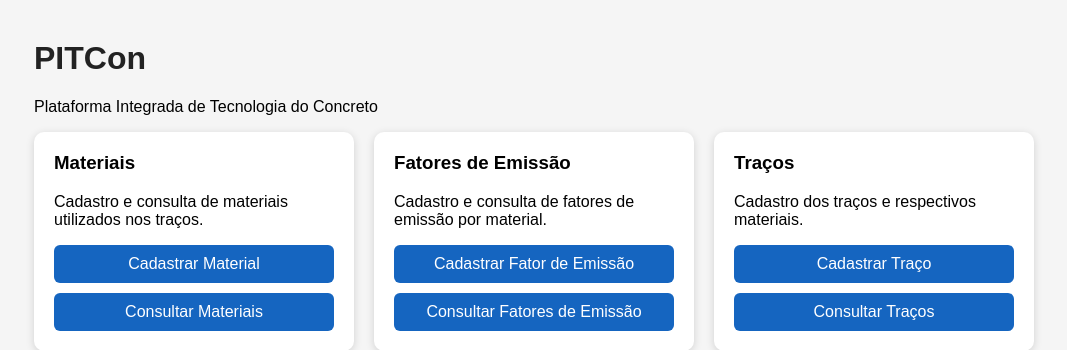
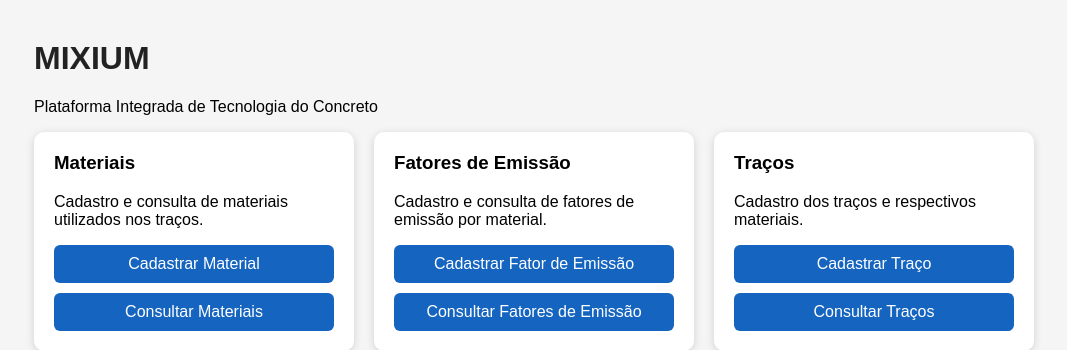
Before and after one commit to mixium/mixium, a Flask app: page / in a window 1280 px wide. Shown: the top 350 px of the page, without its empty margins (6-1073 px from the left). Run offline with Flask 3, Linux system fonts and the light colour scheme; some libraries are stand-ins or nearby versions.

Commit message:
ajustando nome para mixium

```diff
--- a/templates/base.html
+++ b/templates/base.html
@@ -293,7 +293,7 @@
 
 <header>
 
-    <h1>PITCon</h1>
+    <h1>MIXIUM</h1>
 
     <nav>
 
--- a/templates/index.html
+++ b/templates/index.html
@@ -2,7 +2,7 @@
 <html lang="pt-BR">
 <head>
     <meta charset="UTF-8">
-    <title>PITCon</title>
+    <title>MIXIUM</title>
 
     <style>
         body{
@@ -61,7 +61,7 @@
 
 <body>
 
-<h1>PITCon</h1>
+<h1>MIXIUM</h1>
 
 <p>
 Plataforma Integrada de Tecnologia do Concreto
```
